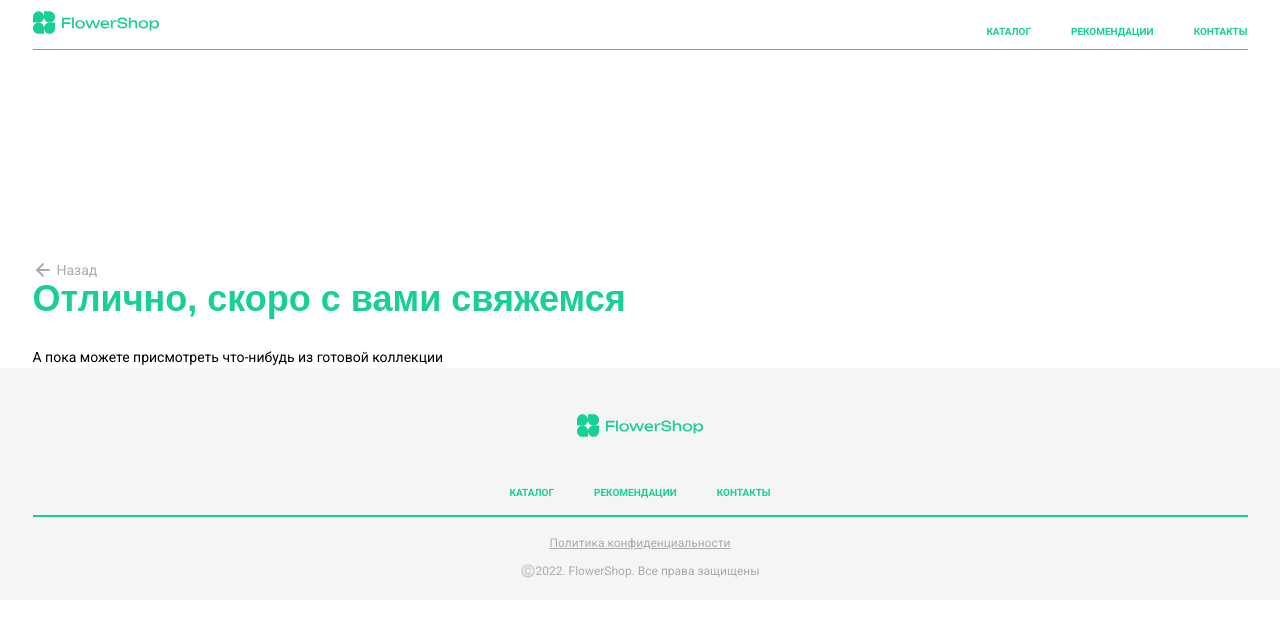
After one commit to c-Door-in/FlowerShop, a Django app: page /consultation_form/ in a window 1280 px wide. The commit adds this page. Shown: the top 617 px of the page. Run offline with Django 4.2, Linux system fonts and the light colour scheme; parts of the project's set-up code (start-up, migrations or seed data) failed here and were passed over; some web fonts are replaced.

Commit message:
Make consult confirm page

```diff
--- /dev/null
+++ b/templates/consult_confirm.html
@@ -0,0 +1,20 @@
+{% extends "base.html" %}
+{% load static %}
+
+{% block content %}
+<section id="consult_confirm">
+	<div class="container">
+		<div class="quiz">
+			<div class="quiz__back ">
+				<a href="/" class="quiz__back_link fic"><img src="{% static 'img/arrow-left.svg' %}" alt="arrow-left" class="arrowLeft">
+				<span class="quiz__back_intro">Назад</span></a>
+			</div>
+			<div class="quiz__block">
+				<h1 class="title">Отлично, скоро с вами свяжемся</h1>
+				<span class="card__elems_intro">А пока можете присмотреть что-нибудь из готовой коллекции</span>
+			</div>
+
+		</div>
+	</div>
+</section>
+{% endblock %}
--- a/website/urls.py
+++ b/website/urls.py
@@ -14,4 +14,5 @@ urlpatterns = [
     path('quiz/', views.quiz, name='quiz'),
     path('quiz-step/', views.quiz_step, name='quiz_step'),
     path('result/', views.result, name='result'),
+    path('consultation_form/', views.consultation_form, name='consultation_form'),
 ]
--- a/website/views.py
+++ b/website/views.py
@@ -39,3 +39,10 @@ def quiz_step(request):
 
 def result(request):
     return render(request, 'result.html')
+
+
+def consultation_form(request):
+    user_name = request.POST.get('fname')
+    user_phone = request.POST.get('tel')
+    print(user_name, user_phone)
+    return render(request, 'consult_confirm.html')
```
Also changed, not shown: templates/index.html (+11 -4 lines).
